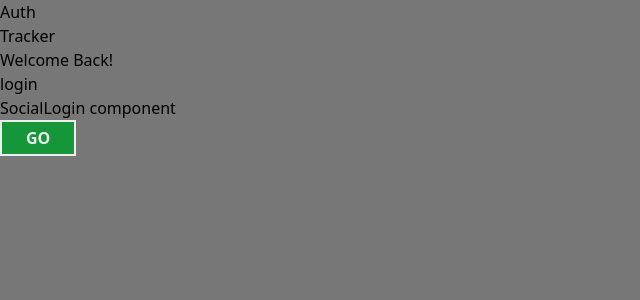
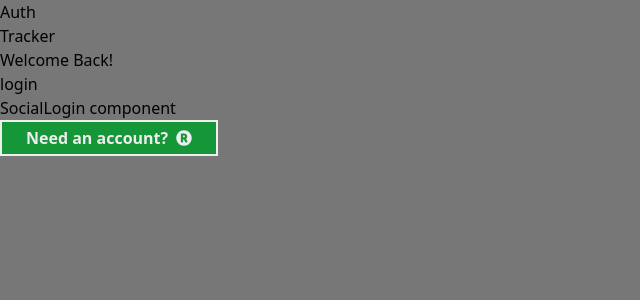
Before and after one commit to YuriyPilipenkoKH/next-routes, a Next.js app: page /login in a window 1280 px wide. Shown: the top 300 px of the page, without its empty margins (0-640 px from the left). Built offline with nearby package versions, Linux system fonts and the light colour scheme.

Commit message:
passed icon properly

```diff
--- a/src/app/components/Button/Button.tsx
+++ b/src/app/components/Button/Button.tsx
@@ -15,7 +15,16 @@ import { useRouter } from 'next/navigation';
   };
 
   export  const BtnX: React.FC<BxProps> = ({ children, ...props }) => {
-    return <SBtn type='button' {...props}> {children}</SBtn>;
+    const {href, label} = props
+    const router = useRouter()
+    return <SBtn
+      type='button'
+      {...props}
+      onClick={() => router.push(href)}
+      >
+      {label}
+      {children}
+    </SBtn>;
   };
 
   export const BtnDelete: React.FC<ButtonProps> = ({ children, ...props }) => {
--- a/src/app/components/forms/FormWrapper.tsx
+++ b/src/app/components/forms/FormWrapper.tsx
@@ -2,6 +2,7 @@ import React from 'react'
 import FormHeader from './FormHeader';
 import { BtnX } from '../Button/Button';
 import SocialLogin from '../OAuth/SocialLogin';
+import { FaRegistered } from "react-icons/fa";
 
 interface FormWrapperProps {
   children: React.ReactNode;
@@ -32,7 +33,8 @@ const FormWrapper = ({
           <BtnX
             href={backButtonHref}
             label={backButtonLabel}>
-            GO </BtnX>
+              <FaRegistered/>
+            </BtnX >
        </div>
     </div>
   )
```
